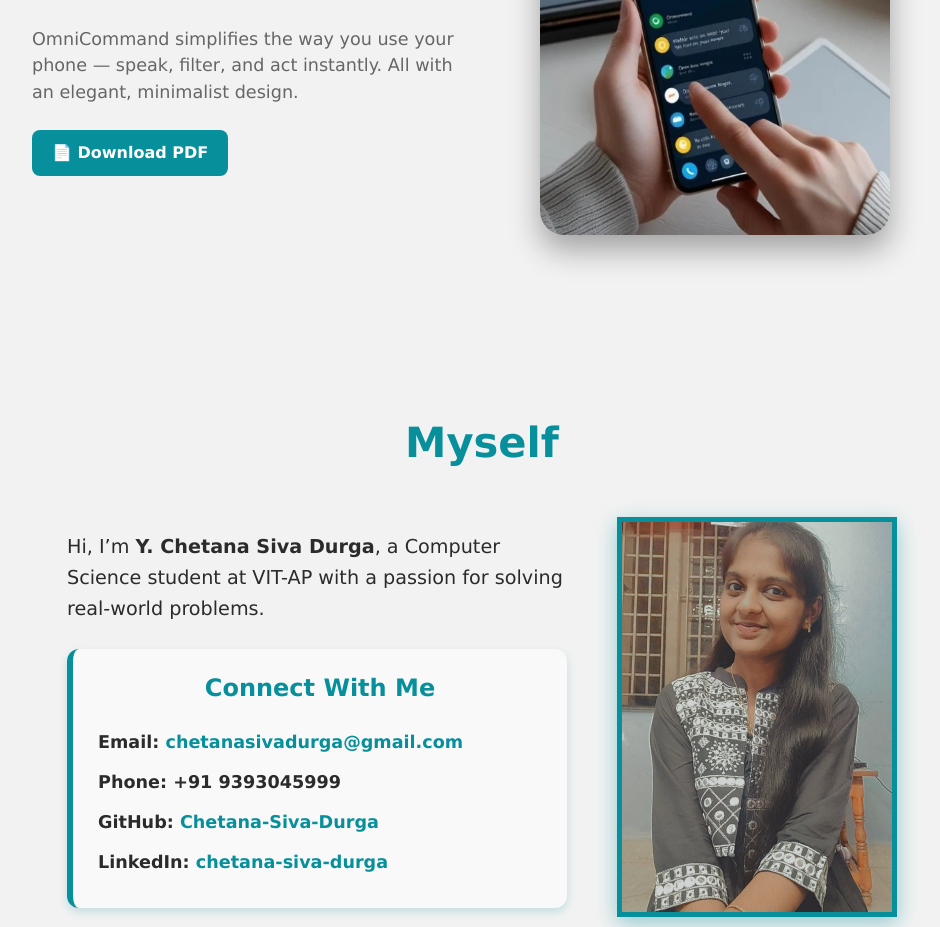
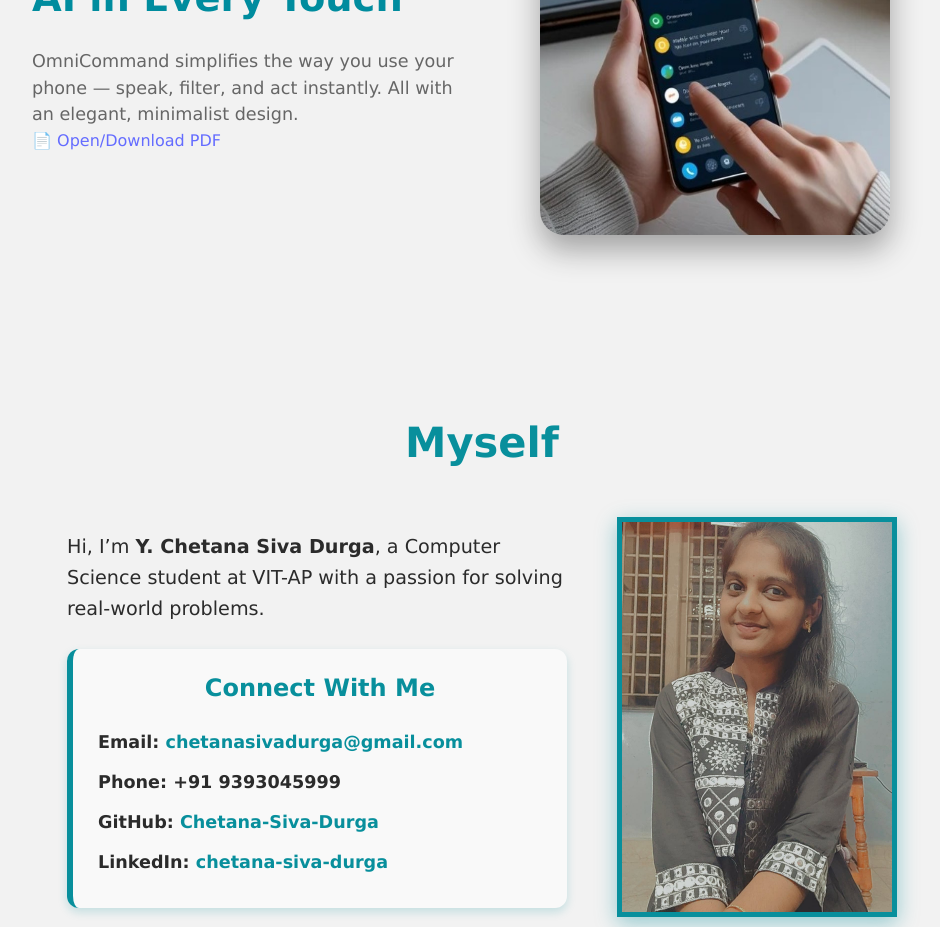
Before and after one commit to Chetana-Siva-Durga/Omni-Command, a React (Vite) app in the folder omnii/: page / in a window 1280 px wide. Shown: the part 2140-3067 px from the top of the page, without its empty margins (223-1163 px from the left). Built offline with nearby package versions, Linux system fonts and the light colour scheme.

Commit message:
Update Omni.jsx

```diff
--- a/omnii/src/Omni.jsx
+++ b/omnii/src/Omni.jsx
@@ -156,12 +156,12 @@ const MoreInfo = () => (
         <p>OmniCommand simplifies the way you use your phone — speak, filter, and act instantly. All with an elegant, minimalist design.</p>
 
         {/* ✅ Download PDF Button */}
-    <a
-  href="https://raw.githubusercontent.com/Chetana-Siva-Durga/Omni-Command/main/omnii/src/assets/venture-journey.pdf"
-  download
-  className="download-btn"
+         <a
+  href="https://github.com/Chetana-Siva-Durga/Omni-Command/raw/main/venture-journey.pdf"
+  target="_blank"
+  rel="noopener noreferrer"
 >
-  📄 Download PDF
+  📄 Open/Download PDF
 </a>
 
 
```
